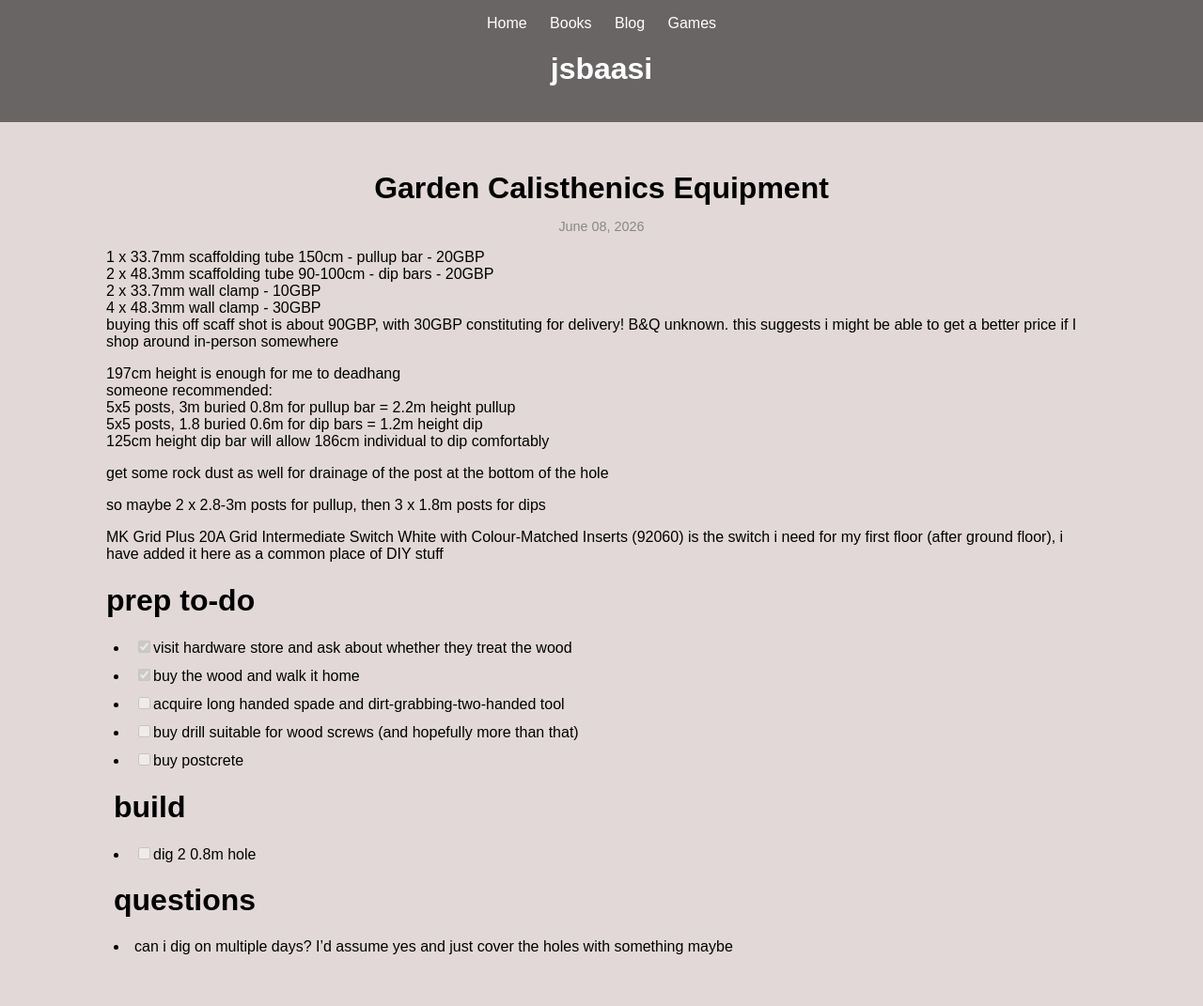
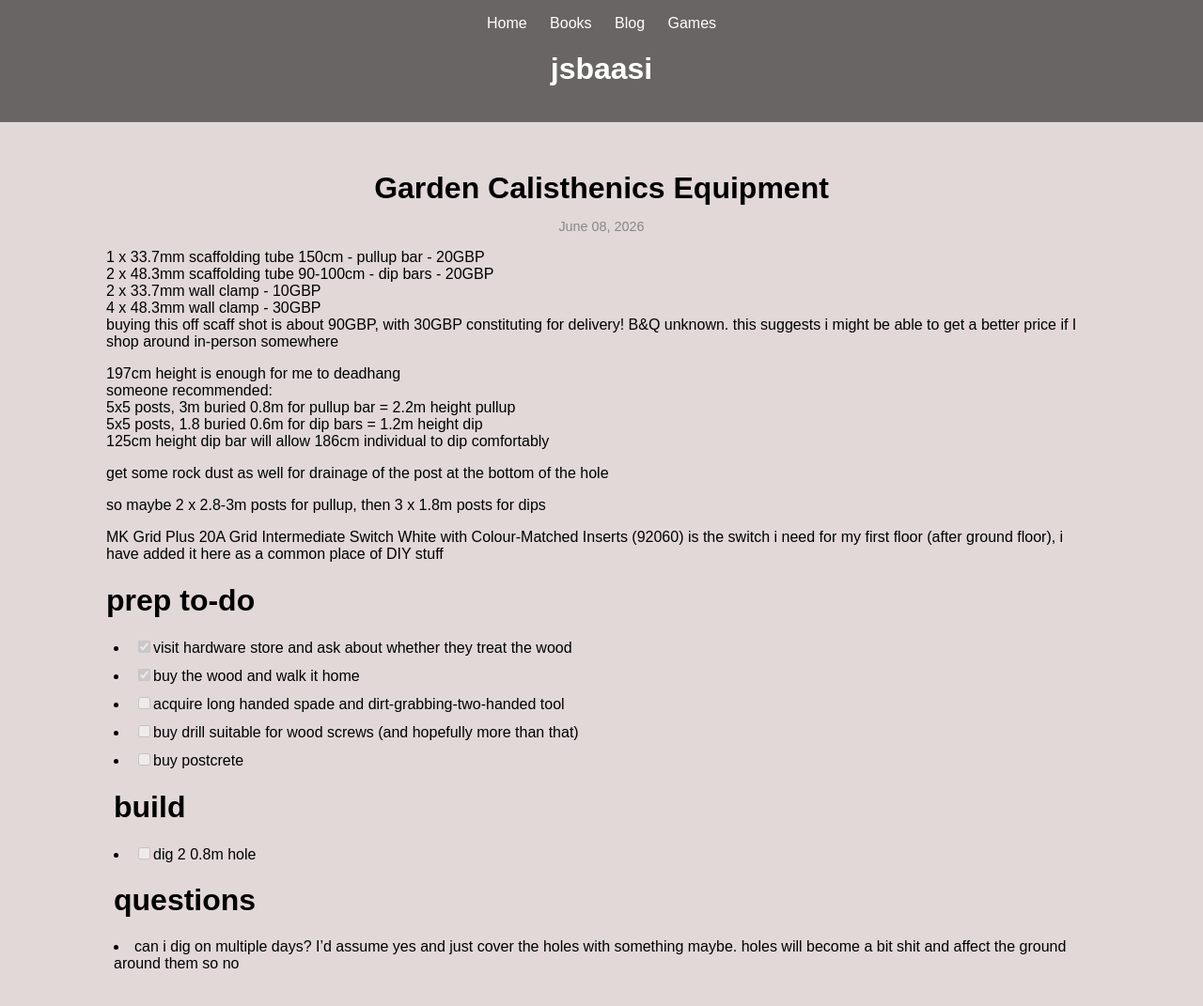
Before and after one commit to jsbaasi/jsbaasi.github.io, a Jekyll site: the page built from _posts/2026-06-08-garden-calisthenics-equipment.md, in a window 1280 px wide. Shown: the whole page at 94% size. Built offline with Jekyll 4.4.1, drawn with Linux system fonts in a browser that asks for light colours.

Commit message:
vault backup: 2026-07-17 18:54:42

```diff
--- a/_posts/2026-06-08-garden-calisthenics-equipment.md
+++ b/_posts/2026-06-08-garden-calisthenics-equipment.md
@@ -32,4 +32,4 @@ MK Grid Plus 20A Grid Intermediate Switch White with Colour-Matched Inserts (92
 # build
 - [ ] dig 2 0.8m hole
 # questions
-- can i dig on multiple days? I'd assume yes and just cover the holes with something maybe
+- can i dig on multiple days? I'd assume yes and just cover the holes with something maybe. holes will become a bit shit and affect the ground around them so no
```
